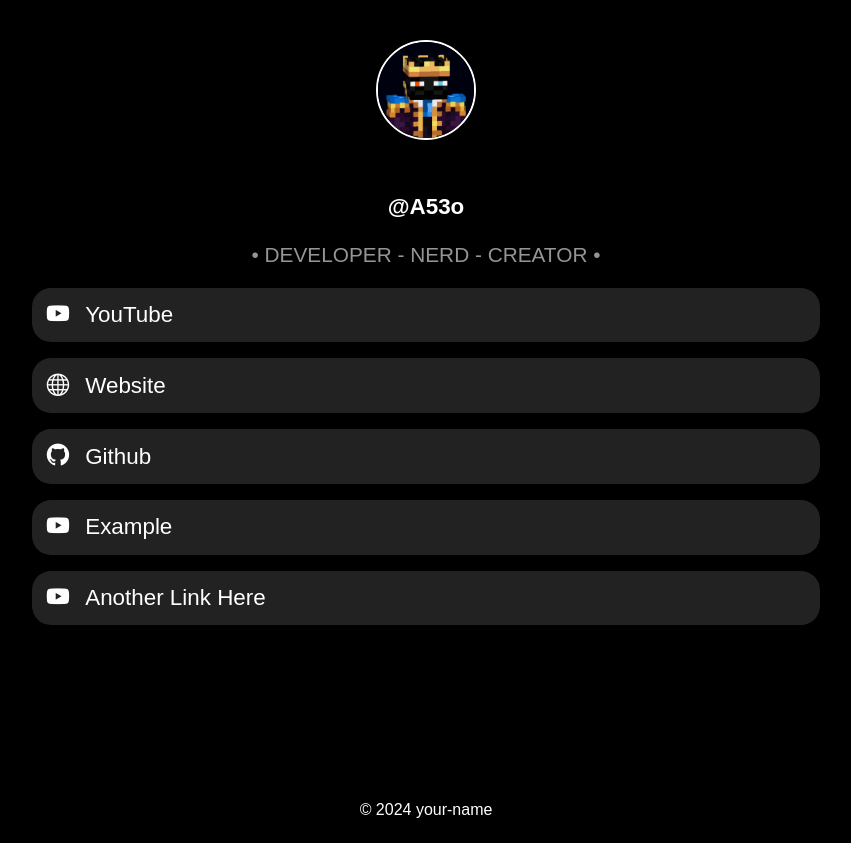
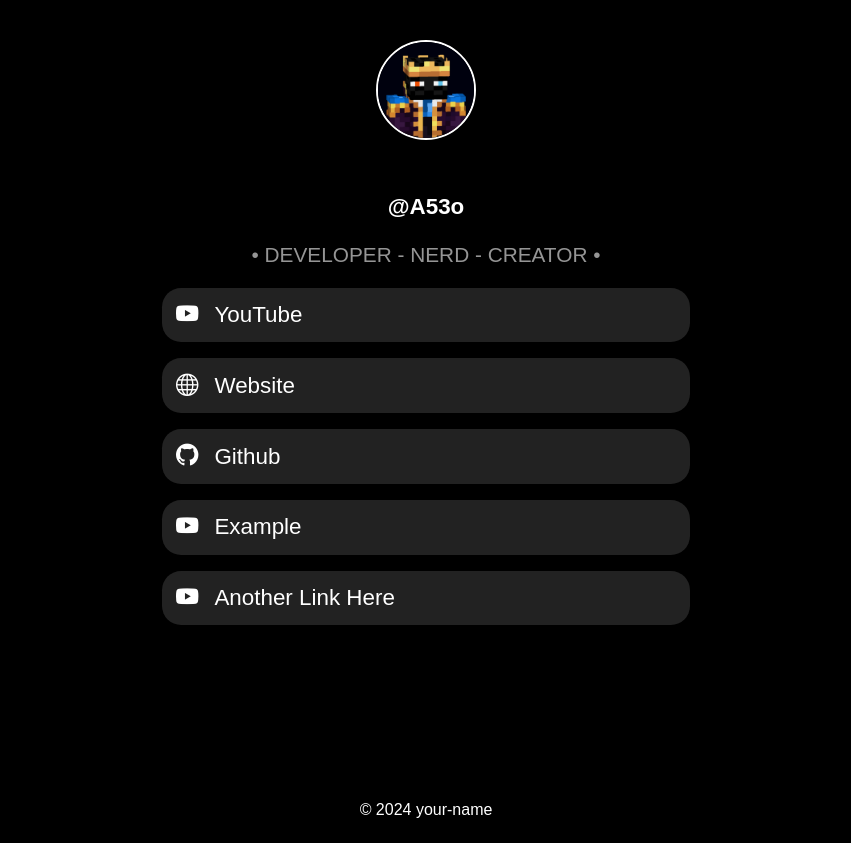
Before and after one commit to A53o/Links-Page-Template, a plain HTML site: page index.html in a window 1280 px wide. Shown: the whole page, without its empty margins (214-1065 px from the left). Drawn offline with nearby package versions, Linux system fonts and the light colour scheme.

Commit message:
Update style.css

```diff
--- a/style.css
+++ b/style.css
@@ -55,7 +55,8 @@ body {
 .links {
     background-color: #222222;
     padding: 0.9rem;
-    width: 60%;
+    width: 80%;
+    max-width: 500px;
     font-size: 1.4rem;
     color: #ffffff;
     border-radius: 1.2rem;
```
